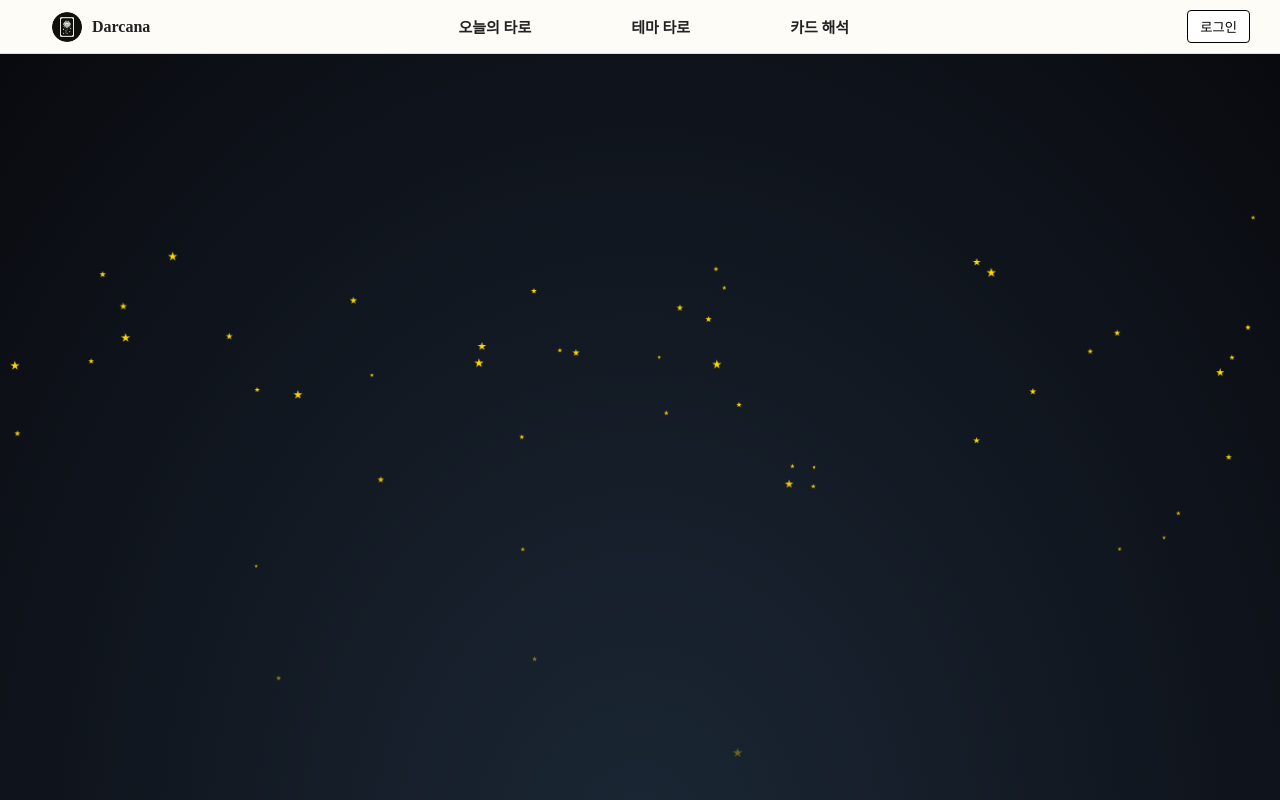
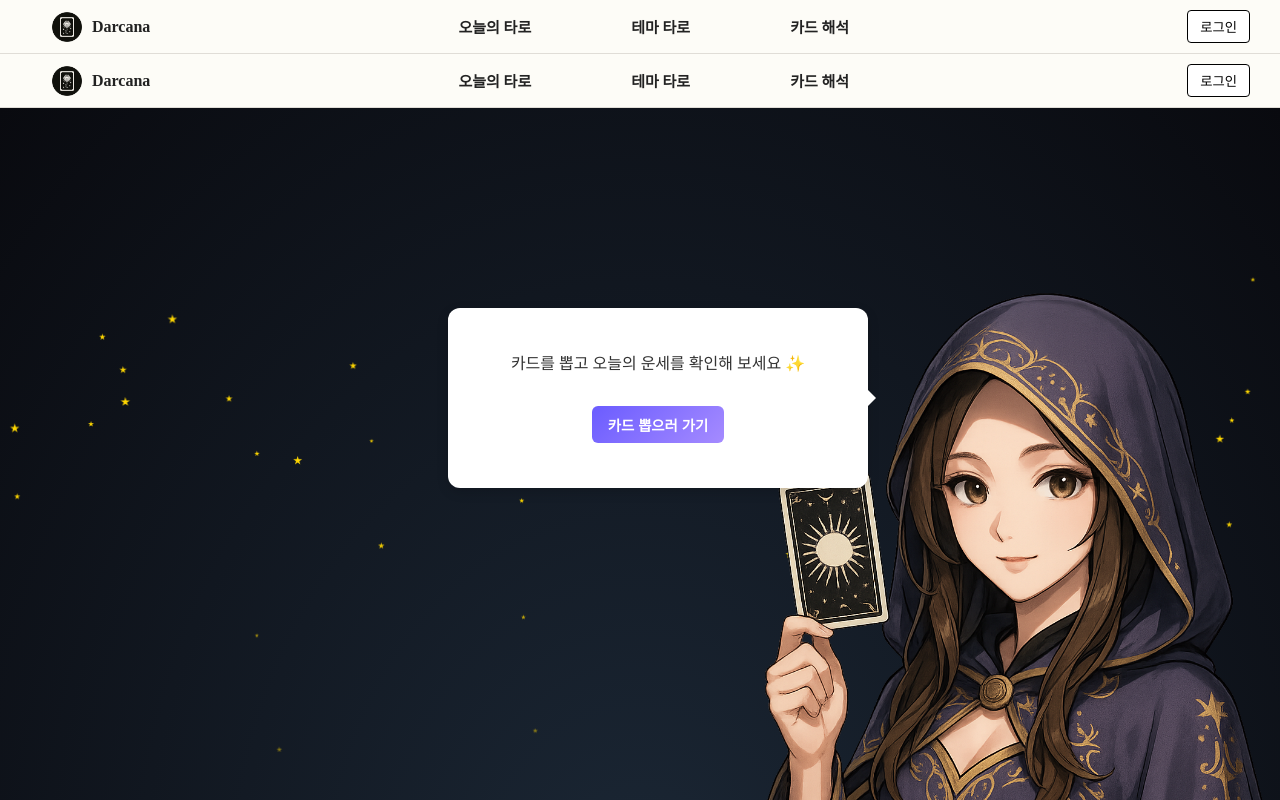
Before and after one commit to doxmt/Darcana, a React (Vite) app: page / in a window 1280 px wide. Shown: the top 800 px of the page. Built offline with nearby package versions, Linux system fonts and the light colour scheme.

Commit message:
feat(home): Home 페이지 추가

```diff
--- a/src/pages/Home.tsx
+++ b/src/pages/Home.tsx
@@ -1,36 +1,14 @@
-import { useEffect, useRef } from "react";
-import "./Home.css";
-
+import Header from "../components/Header";
+import Intro from "../components/Intro";
+import Footer from "../components/Footer";
 const Home = () => {
-  const containerRef = useRef<HTMLDivElement>(null);
-
-  useEffect(() => {
-    if (!containerRef.current) return;
-    const container = containerRef.current as HTMLDivElement;
-
-    const W = container.clientWidth;
-
-    function createSnow() {
-      const el = document.createElement("div");
-      el.className = "snow";
-      el.style.left = Math.floor(Math.random() * W) + "px";
-      el.style.top = "-12px";
-      const size = 4 + Math.random() * 6;
-      el.style.width = size + "px";
-      el.style.height = size + "px";
-      el.style.animationDuration = 6 + Math.random() * 6 + "s";
-      el.style.animationDelay = Math.random() * 3 + "s";
-      container.appendChild(el);
-    }
-
-    for (let i = 0; i < 50; i++) createSnow();
-
-    return () => {
-      container.querySelectorAll(".snow").forEach((n) => n.remove());
-    };
-  }, []);
-
-  return <div className="home" ref={containerRef} />;
+  return (
+    <div className="Home">
+      <Header />
+      <Intro />
+      <Footer />
+    </div>
+  );
 };
 
 export default Home;
--- a/src/pages/home.css
+++ /dev/null
@@ -1,46 +0,0 @@
-.home {
-  position: relative;
-  height: 100svh;
-  overflow: hidden;
-  background: radial-gradient(ellipse at bottom, #1b2735 0%, #090a0f 100%);
-  filter: blur(0.3px);
-}
-
-.snow {
-  position: absolute;
-  background: gold;
-  width: 10px;
-  height: 10px;
-  opacity: 0;
-  clip-path: polygon(
-    50% 0%,
-    61% 35%,
-    98% 35%,
-    68% 57%,
-    79% 91%,
-    50% 70%,
-    21% 91%,
-    32% 57%,
-    2% 35%,
-    39% 35%
-  );
-  animation: fall 10s linear infinite;
-}
-
-@keyframes fall {
-  0% {
-    opacity: 0;
-    transform: translate3d(0, 0vh, 0);
-  }
-  10% {
-    opacity: 1;
-  }
-  50% {
-    opacity: 1;
-    transform: translate3d(-10px, 50vh, 0);
-  }
-  100% {
-    opacity: 0;
-    transform: translate3d(10px, 110vh, 0);
-  }
-}
```
Also changed, not shown: src/assets/TarotGirl.png (added).
